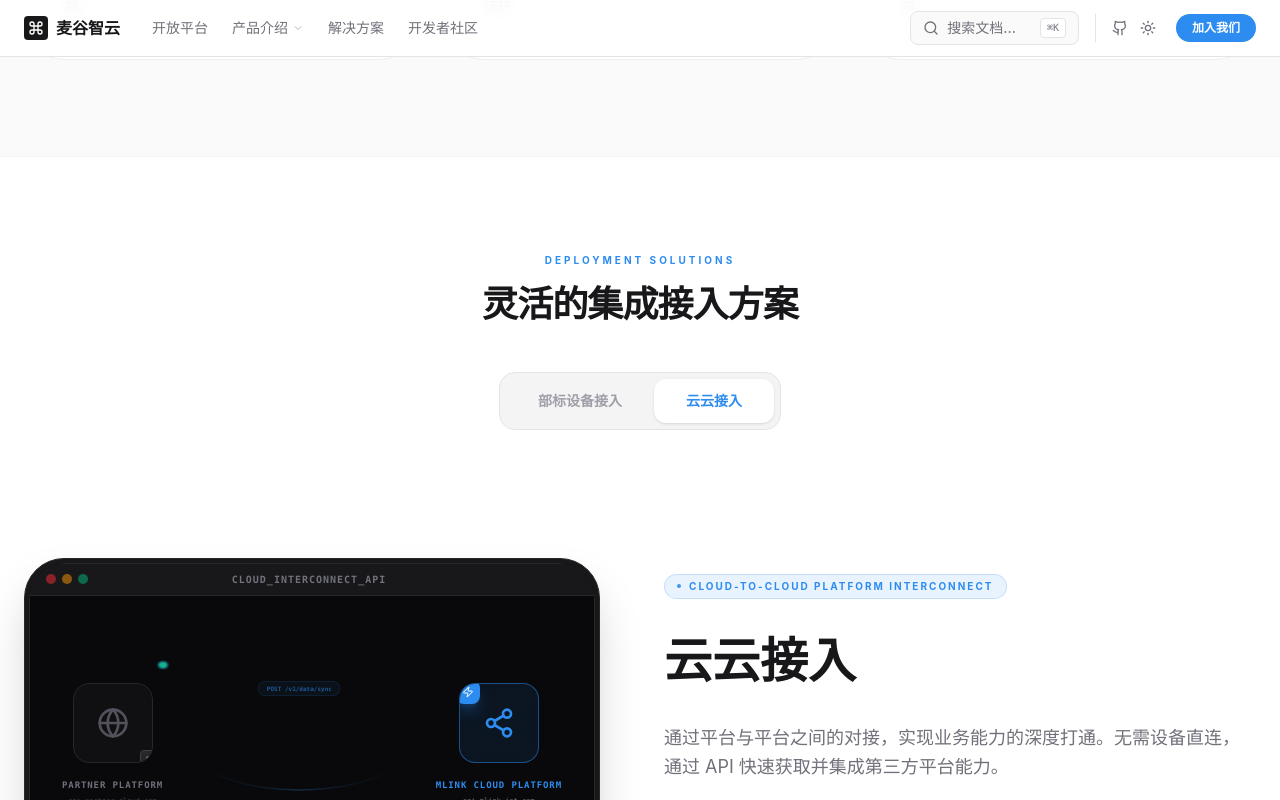
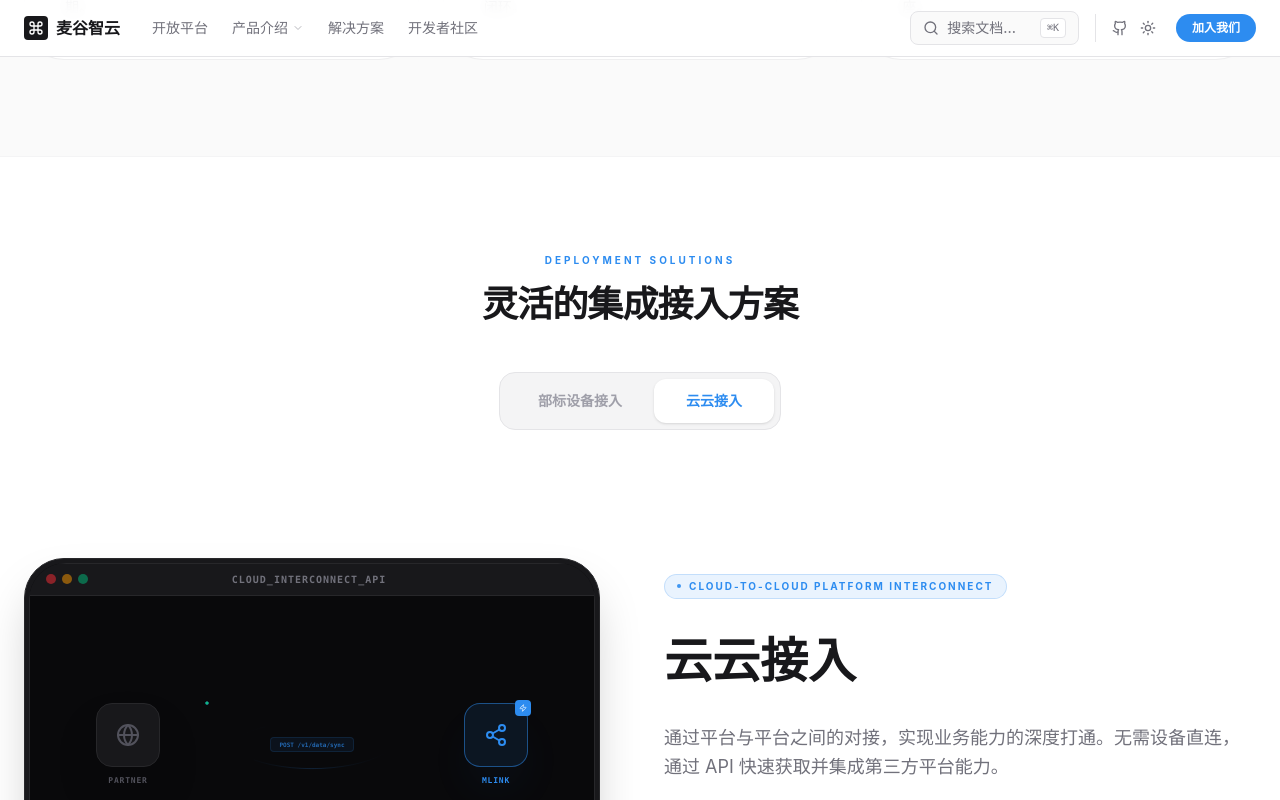
Before and after one commit to leo11150101/Designstylereference, a React (Vite) app: page /mlink in a window 1280 px wide. Both pictures are taken after a click on the button "云云接入". Shown: the part 1678-2478 px from the top of the page. Built offline with nearby package versions, Linux system fonts and the light colour scheme.

Commit message:
Update files from Figma Make

```diff
--- a/src/app/components/Header.tsx
+++ b/src/app/components/Header.tsx
@@ -56,7 +56,7 @@ export function Header() {
                   <Link to="/protection" className="flex items-center justify-between px-4 py-2.5 rounded-xl text-sm font-bold text-zinc-600 hover:text-[#2d8cf0] hover:bg-[#2d8cf0]/5 transition-all group/item">
                     麦联保驾 <span className="text-[10px] opacity-30 font-mono tracking-tighter">Care</span>
                   </Link>
-                  <Link to="/jiluzhe" className="flex items-center justify-between px-4 py-2.5 rounded-xl text-sm font-bold text-zinc-600 hover:text-[#2d8cf0] hover:bg-[#2d8cf0]/5 transition-all group/item">
+                  <Link to="/jiluzhe" className="flex items-center justify-start gap-2 px-4 py-2.5 rounded-xl text-sm font-bold text-zinc-600 hover:text-[#2d8cf0] hover:bg-[#2d8cf0]/5 transition-all group/item">
                     记路者 <span className="text-[10px] opacity-30 font-mono tracking-tighter">App</span>
                   </Link>
                 </div>
--- a/src/app/components/IntegrationGraphics.tsx
+++ b/src/app/components/IntegrationGraphics.tsx
@@ -183,30 +183,11 @@ export function CloudAccessGraphic() {
     <GraphicFrame title="CLOUD_INTERCONNECT_API">
       <div className="absolute inset-0 flex flex-col items-center justify-center p-8">
 
-        <div className="flex items-center justify-between w-full max-w-lg relative">
+        <div className="relative w-full max-w-md flex items-center justify-between">
 
-          {/* Left: Partner Cloud */}
-          <motion.div
-            className="flex flex-col items-center gap-4 z-10"
-            whileHover={{ y: -5 }}
-          >
-            <div className="w-20 h-20 rounded-2xl border border-zinc-800 bg-zinc-900/50 backdrop-blur-sm flex items-center justify-center group relative overflow-hidden">
-              <div className="absolute inset-0 bg-zinc-400/5 opacity-0 group-hover:opacity-100 transition-opacity" />
-              <Globe className="w-8 h-8 text-zinc-600" />
-              <div className="absolute -bottom-1 -right-1 w-4 h-4 rounded bg-zinc-800 border border-zinc-700 flex items-center justify-center">
-                <div className="w-1 h-1 rounded-full bg-zinc-500" />
-              </div>
-            </div>
-            <div className="text-center">
-              <div className="text-[9px] font-bold text-zinc-500 uppercase tracking-widest">Partner Platform</div>
-              <div className="text-[7px] text-zinc-700 font-mono mt-1">api.partner-cloud.com</div>
-            </div>
-          </motion.div>
-
-          {/* Center: Exchange Hub */}
-          <div className="flex-1 px-4 relative h-40 flex items-center justify-center">
-            {/* Curved Path SVGs */}
-            <svg className="absolute inset-0 w-full h-full overflow-visible" viewBox="0 0 200 160" preserveAspectRatio="none">
+          {/* Connector SVG - Full Width within max-w-md */}
+          <div className="absolute inset-0 z-0 pointer-events-none">
+            <svg className="w-full h-full overflow-visible" viewBox="0 0 400 160">
               <defs>
                 <linearGradient id="gradBlue" x1="0%" y1="0%" x2="100%" y2="0%">
                   <stop offset="0%" stopColor="transparent" />
@@ -215,9 +196,9 @@ export function CloudAccessGraphic() {
                 </linearGradient>
               </defs>
 
-              {/* Top Path: Partner -> MLink (Clockwise arc) */}
+              {/* Top Path: Partner -> MLink */}
               <motion.path
-                d="M 10 80 C 40 20, 160 20, 190 80"
+                d="M 40 80 C 100 20, 300 20, 360 80"
                 stroke="url(#gradBlue)"
                 strokeWidth="1.5"
                 fill="none"
@@ -227,9 +208,9 @@ export function CloudAccessGraphic() {
                 transition={{ duration: 2, repeat: Infinity }}
               />
 
-              {/* Bottom Path: MLink -> Partner (Counter-clockwise arc) */}
+              {/* Bottom Path: MLink -> Partner */}
               <motion.path
-                d="M 190 80 C 160 140, 40 140, 10 80"
+                d="M 360 80 C 300 140, 100 140, 40 80"
                 stroke="url(#gradBlue)"
                 strokeWidth="1.5"
                 fill="none"
@@ -243,13 +224,12 @@ export function CloudAccessGraphic() {
               <motion.circle
                 r="3"
                 fill="#2d8cf0"
-                filter="blur(1px)"
                 className="shadow-[0_0_10px_#2d8cf0]"
               >
                 <animateMotion
                   dur="2.5s"
                   repeatCount="indefinite"
-                  path="M 10 80 C 40 20, 160 20, 190 80"
+                  path="M 40 80 C 100 20, 300 20, 360 80"
                   calcMode="spline"
                   keySplines="0.42 0 0.58 1"
                 />
@@ -259,46 +239,52 @@ export function CloudAccessGraphic() {
               <motion.circle
                 r="3"
                 fill="#10b981"
-                filter="blur(1px)"
                 className="shadow-[0_0_10px_#10b981]"
               >
                 <animateMotion
                   dur="2.5s"
                   begin="1.25s"
                   repeatCount="indefinite"
-                  path="M 190 80 C 160 140, 40 140, 10 80"
+                  path="M 360 80 C 300 140, 100 140, 40 80"
                   calcMode="spline"
                   keySplines="0.42 0 0.58 1"
                 />
               </motion.circle>
             </svg>
-
-            {/* API Method Tags */}
-            <motion.div
-              className="absolute top-4 left-1/2 -translate-x-1/2 px-2 py-0.5 rounded-full bg-[#2d8cf0]/10 border border-[#2d8cf0]/20 text-[6px] text-[#2d8cf0] font-bold z-20"
-              animate={{ opacity: [0.3, 1, 0.3] }}
-              transition={{ duration: 2, repeat: Infinity }}
-            >
-              POST /v1/data/sync
-            </motion.div>
           </div>
 
-          {/* Right: MLink Hub */}
+          {/* Left: Partner Cloud */}
           <motion.div
-            className="flex flex-col items-center gap-4 z-10"
+            className="flex flex-col items-center gap-2 z-10 w-20"
             whileHover={{ y: -5 }}
           >
-            <div className="w-20 h-20 rounded-2xl border border-[#2d8cf0]/50 bg-[#2d8cf0]/10 backdrop-blur-sm flex items-center justify-center group relative overflow-hidden">
-              <div className="absolute inset-0 bg-[#2d8cf0]/5 opacity-0 group-hover:opacity-100 transition-opacity" />
-              <Share2 className="w-8 h-8 text-[#2d8cf0]" />
-              <div className="absolute -top-1 -left-1 w-6 h-6 rounded-lg bg-[#2d8cf0] flex items-center justify-center shadow-lg shadow-[#2d8cf0]/30 z-20">
-                <Zap className="w-3 h-3 text-white" />
+            <div className="w-16 h-16 rounded-2xl border border-zinc-800 bg-zinc-900 flex items-center justify-center shadow-2xl">
+              <Globe className="w-6 h-6 text-zinc-600" />
+            </div>
+            <span className="text-[8px] font-bold text-zinc-600 uppercase tracking-widest">Partner</span>
+          </motion.div>
+
+          {/* Center Method Tag */}
+          <motion.div
+            className="z-20 px-2 py-0.5 rounded bg-[#2d8cf0]/10 border border-[#2d8cf0]/20 text-[6px] text-[#2d8cf0] font-bold"
+            animate={{ opacity: [0.5, 1, 0.5] }}
+            transition={{ duration: 2, repeat: Infinity }}
+          >
+            POST /v1/data/sync
+          </motion.div>
+
+          {/* Right: MLink Cloud */}
+          <motion.div
+            className="flex flex-col items-center gap-2 z-10 w-20"
+            whileHover={{ y: -5 }}
+          >
+            <div className="w-16 h-16 rounded-2xl border border-[#2d8cf0]/50 bg-[#2d8cf0]/10 flex items-center justify-center relative shadow-2xl shadow-[#2d8cf0]/10">
+              <Share2 className="w-6 h-6 text-[#2d8cf0]" />
+              <div className="absolute -top-1 -right-1 w-4 h-4 rounded bg-[#2d8cf0] flex items-center justify-center">
+                <Zap className="w-2 h-2 text-white" />
               </div>
             </div>
-            <div className="text-center">
-              <div className="text-[9px] font-bold text-[#2d8cf0] uppercase tracking-widest">MLink Cloud Platform</div>
-              <div className="text-[7px] text-zinc-500 font-mono mt-1">api.mlink-iot.com</div>
-            </div>
+            <span className="text-[8px] font-bold text-[#2d8cf0] uppercase tracking-widest">MLink</span>
           </motion.div>
 
         </div>
--- a/src/app/components/MLinkOSPage.tsx
+++ b/src/app/components/MLinkOSPage.tsx
@@ -314,7 +314,7 @@ export function MLinkOSPage() {
                   </div>
                 </div>
 
-                <div className="flex-1 w-full max-w-xl">
+                <div className="flex-1 w-full max-w-xl mx-auto">
                   <div className="relative group">
                     {/* Decorative outer glow */}
                     <div className="absolute -inset-4 bg-[#2d8cf0]/5 rounded-[3.5rem] blur-2xl opacity-0 group-hover:opacity-100 transition-opacity duration-700" />
```
